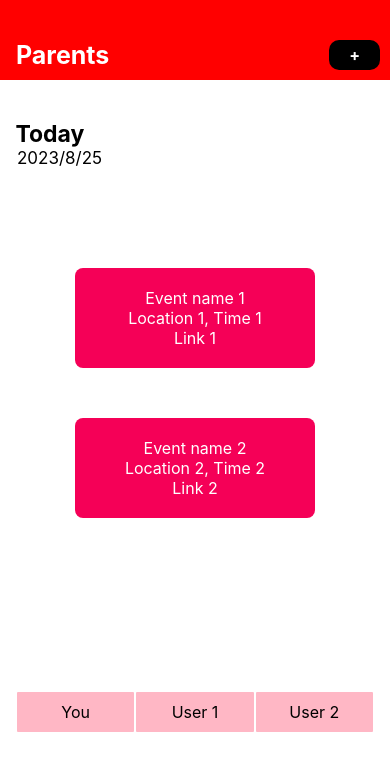
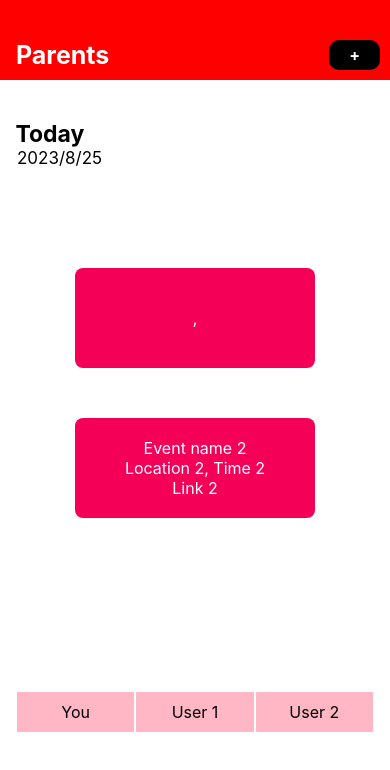
Before and after one commit to Elyovs/SUTD_WTH, a React Native app: screen / in a window 390 px wide. Shown: the top 770 px of the page. Built offline with nearby package versions, Linux system fonts and the light colour scheme.

Commit message:
Fix things

```diff
--- a/App.js
+++ b/App.js
@@ -32,7 +32,7 @@ export default function App() {
   }
 
   function handleSubmit() {
-    Data_list.push({event: event, location: location, time: time, alert: alert});
+    Data_list.push({event: event, location: location, time: time, alert: alert, description: description});
     setToggle(0);
     console.log(Data_list);
   }
@@ -75,13 +75,14 @@ export default function App() {
           <View style={[styles.RectangleContainer, { top: 100 }]}>
             <View style={[styles.RectangleShape, { backgroundColor: '#f50057' }]}>
               <Text style={styles.paragraph}>
-                Event name 1
+                {Data_list.length > 0 ? Data_list[0].event : ""}
               </Text>
               <Text style={styles.paragraph}>
-                Location 1, Time 1
+                {Data_list.length > 0 ? Data_list[0].location : ""},
+                {Data_list.length > 0 ? Data_list[0].time : ""}
               </Text>
               <Text style={styles.paragraph}>
-                Link 1
+              {Data_list.length > 0 ? Data_list[0].description : ""}
               </Text>
             </View>
           </View>
```
